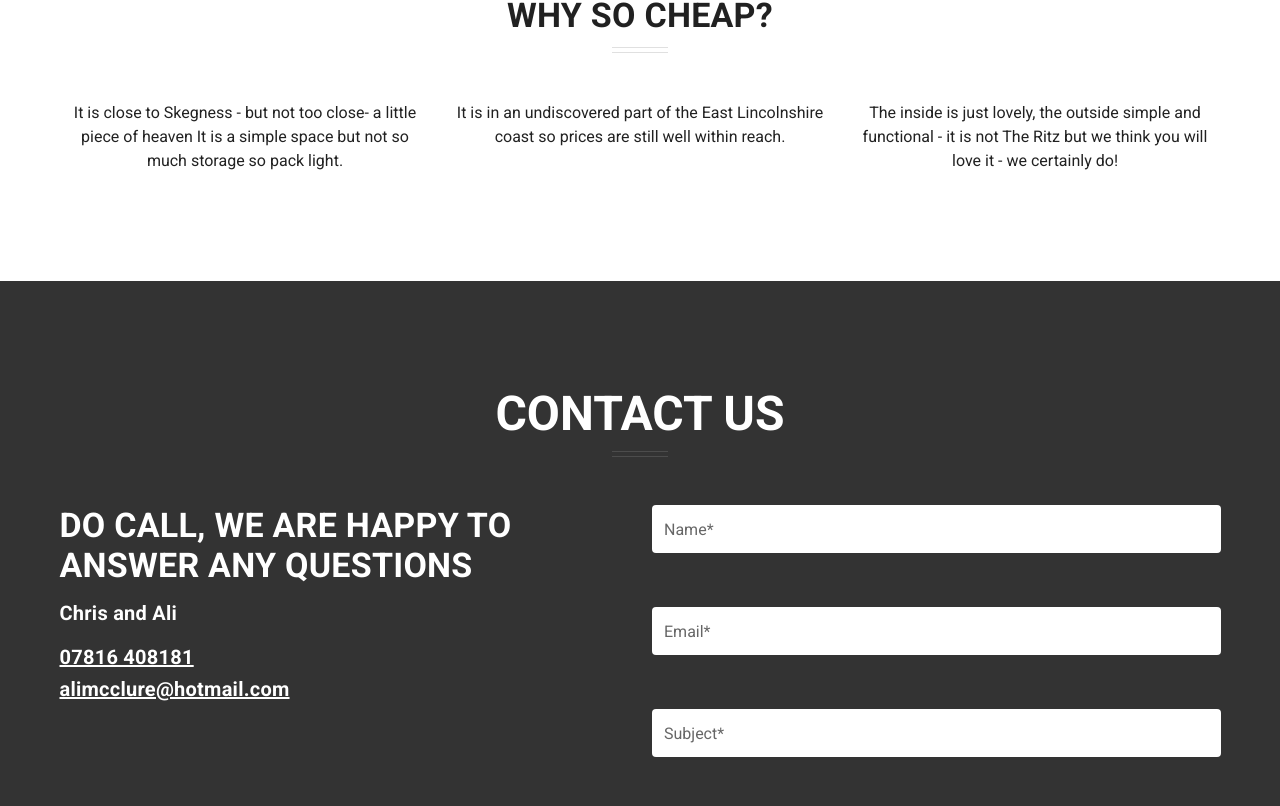
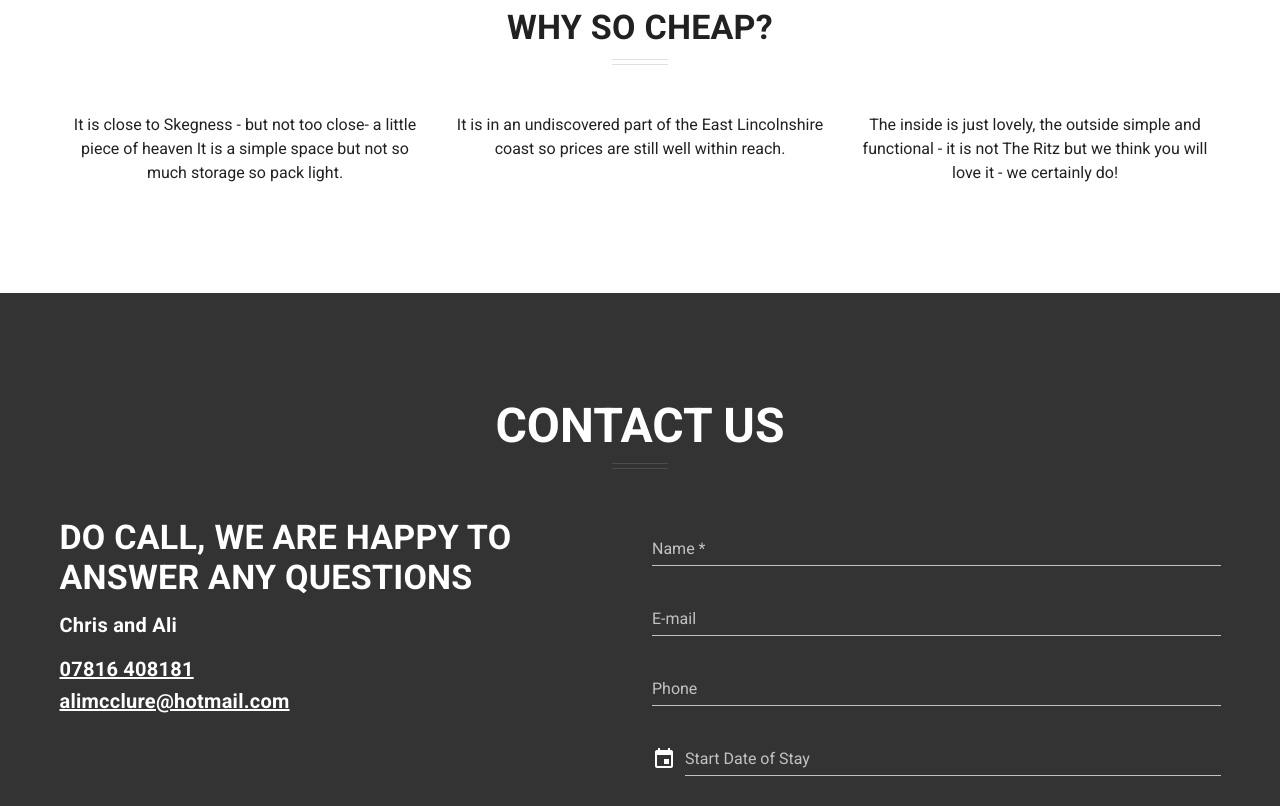
Before and after one commit to magic-cal/airbnb-website, a Nuxt app: page / in a window 1280 px wide. Shown: the part 2900-3706 px from the top of the page. Built offline with nearby package versions, Linux system fonts and the light colour scheme.

Commit message:
Add sending of emails

```diff
--- /dev/null
+++ b/components/ContactForm.vue
@@ -0,0 +1,119 @@
+<template>
+  <v-theme-provider>
+    <v-form ref="form" v-model="valid" lazy-validation>
+      <div id="contact" />
+      <v-text-field v-model="name" label="Name *" required></v-text-field>
+
+      <v-text-field v-model="email" label="E-mail" validate-on-blur>
+      </v-text-field>
+
+      <v-text-field v-model="phone" label="Phone"></v-text-field>
+
+      <v-menu
+        v-model="datePopup"
+        :close-on-content-click="false"
+        transition="scale-transition"
+        offset-y
+        max-width="290px"
+        min-width="auto"
+      >
+        <template #activator="{ on, attrs }">
+          <v-text-field
+            v-model="formattedDate"
+            label="Start Date of Stay"
+            prepend-icon="mdi-calendar"
+            readonly
+            v-bind="attrs"
+            v-on="on"
+          ></v-text-field>
+        </template>
+        <v-date-picker
+          v-model="date"
+          no-title
+          @input="menu2 = false"
+        ></v-date-picker>
+      </v-menu>
+      <v-textarea v-model="details" label="Event Details"> </v-textarea>
+
+      <v-btn color="accent" class="mr-4" @click="sendEmail"> Send </v-btn>
+    </v-form>
+  </v-theme-provider>
+</template>
+
+<script lang="ts">
+import { computed, defineComponent, ref } from '@vue/composition-api'
+import { send as emailSend } from 'emailjs-com'
+
+export default defineComponent({
+  name: 'Contact',
+  setup() {
+    const form = ref<any>(null)
+    const name = ref('')
+    const phone = ref('')
+    const email = ref('')
+    const date = ref('')
+    const details = ref('')
+
+    const valid = ref(true)
+    const datePopup = ref(false)
+
+    const formattedDate = computed(() => formatDate(date.value))
+
+    const formatDate = (date: string) => {
+      if (!date) return null
+
+      const [year, month, day] = date.split('-')
+      return `${day}-${month}-${year}`
+    }
+
+    const validate = () => {
+      return form.value.validate()
+    }
+
+    const reset = () => {
+      return form.value.reset()
+    }
+    const sendEmail = () => {
+      if (!validate()) {
+        return
+      }
+      emailSend(
+        'service_j9477j5',
+        'template_rs5lw1k',
+        {
+          name: name.value,
+          phone: phone.value,
+          email: email.value,
+          date: formattedDate.value,
+          details: details.value,
+        },
+        'user_B76eyVlaAaisRGhim1W5r'
+      ).then(
+        () => {
+          console.log('SUCCESS!')
+          alert('Sent')
+          reset()
+        },
+        (error) => {
+          console.log('FAILED...', error)
+        }
+      )
+    }
+
+    return {
+      name,
+      phone,
+      email,
+      date,
+      valid,
+      datePopup,
+      formattedDate,
+      details,
+      sendEmail,
+      form,
+      validate,
+      reset,
+    }
+  },
+})
+</script>
--- a/package.json
+++ b/package.json
@@ -17,6 +17,7 @@
     "@nuxtjs/composition-api": "^0.32.0",
     "@vue/composition-api": "^1.4.9",
     "core-js": "^3.15.1",
+    "emailjs-com": "^3.2.0",
     "nuxt": "^2.15.7",
     "push-dir": "^0.4.1",
     "vuetify": "^2.5.5"
--- a/pages/index.vue
+++ b/pages/index.vue
@@ -129,32 +129,6 @@
             </div>
           </v-col>
         </v-row>
-
-        <v-row>
-          <v-col
-            v-for="({ icon, title, text }, i) in features"
-            :key="i"
-            cols="12"
-            md="4"
-          >
-            <v-card class="py-12 px-4" color="grey lighten-5" flat>
-              <v-theme-provider dark>
-                <div>
-                  <v-avatar color="primary" size="88">
-                    <v-icon large v-text="icon"></v-icon>
-                  </v-avatar>
-                </div>
-              </v-theme-provider>
-
-              <v-card-title
-                class="justify-center font-weight-black text-uppercase"
-                v-text="title"
-              ></v-card-title>
-
-              <v-card-text class="subtitle-1" v-text="text"> </v-card-text>
-            </v-card>
-          </v-col>
-        </v-row>
       </v-container>
 
       <div class="py-12"></div>
@@ -261,37 +235,7 @@
           </v-col>
 
           <v-col :cols="12" :sm="6">
-            <v-theme-provider light>
-              <form
-                action="mailto:callum.mcclure98@gmail.com"
-                method="POST"
-                enctype="text/plain"
-              >
-                <v-row>
-                  <v-col cols="12">
-                    <v-text-field flat label="Name*" solo></v-text-field>
-                  </v-col>
-
-                  <v-col cols="12">
-                    <v-text-field flat label="Email*" solo></v-text-field>
-                  </v-col>
-
-                  <v-col cols="12">
-                    <v-text-field flat label="Subject*" solo></v-text-field>
-                  </v-col>
-
-                  <v-col cols="12">
-                    <v-textarea flat label="Message*" solo></v-textarea>
-                  </v-col>
-
-                  <v-col class="mx-auto" cols="auto">
-                    <v-btn type="submit" value="Send" color="accent" x-large>
-                      Submit
-                    </v-btn>
-                  </v-col>
-                </v-row>
-              </form>
-            </v-theme-provider>
+            <contact-form></contact-form>
           </v-col>
         </v-row>
       </v-container>
```
Also changed, not shown: 1 other file (tests, documents, lock files or other folders).
